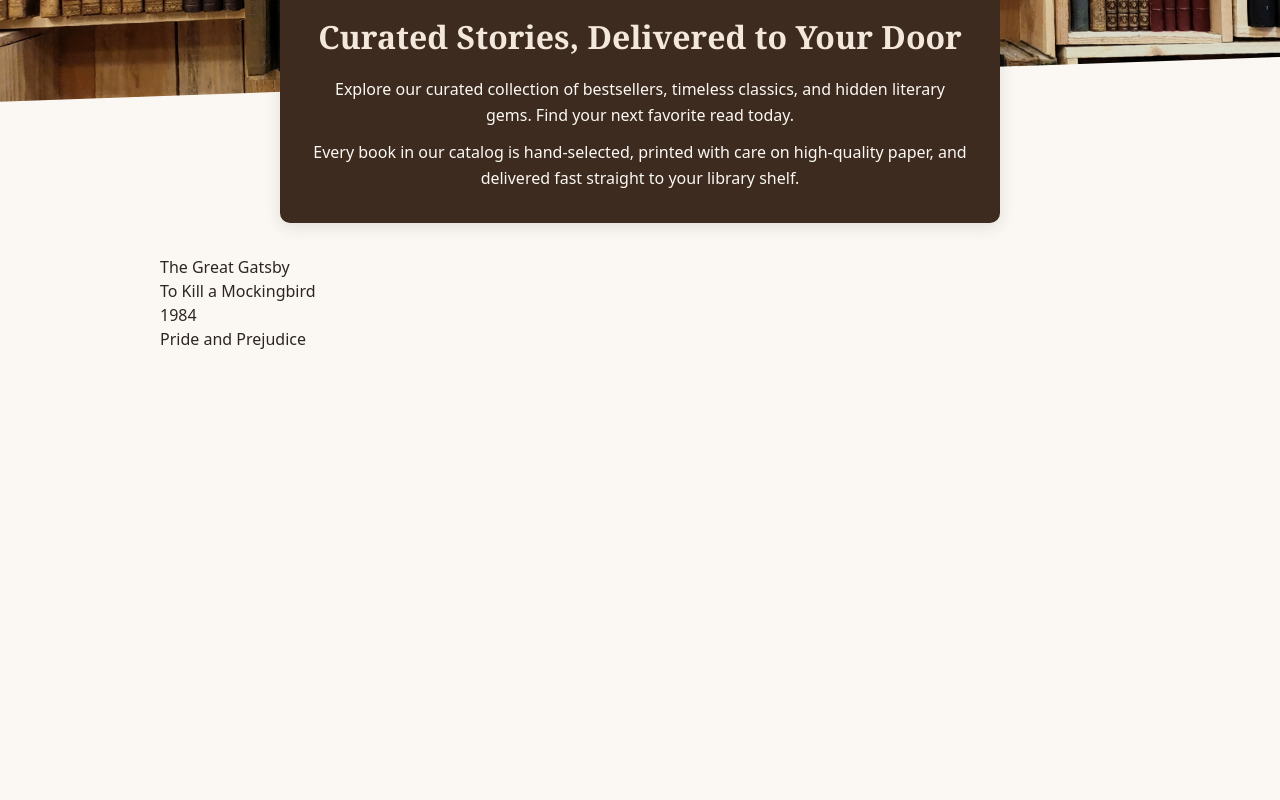
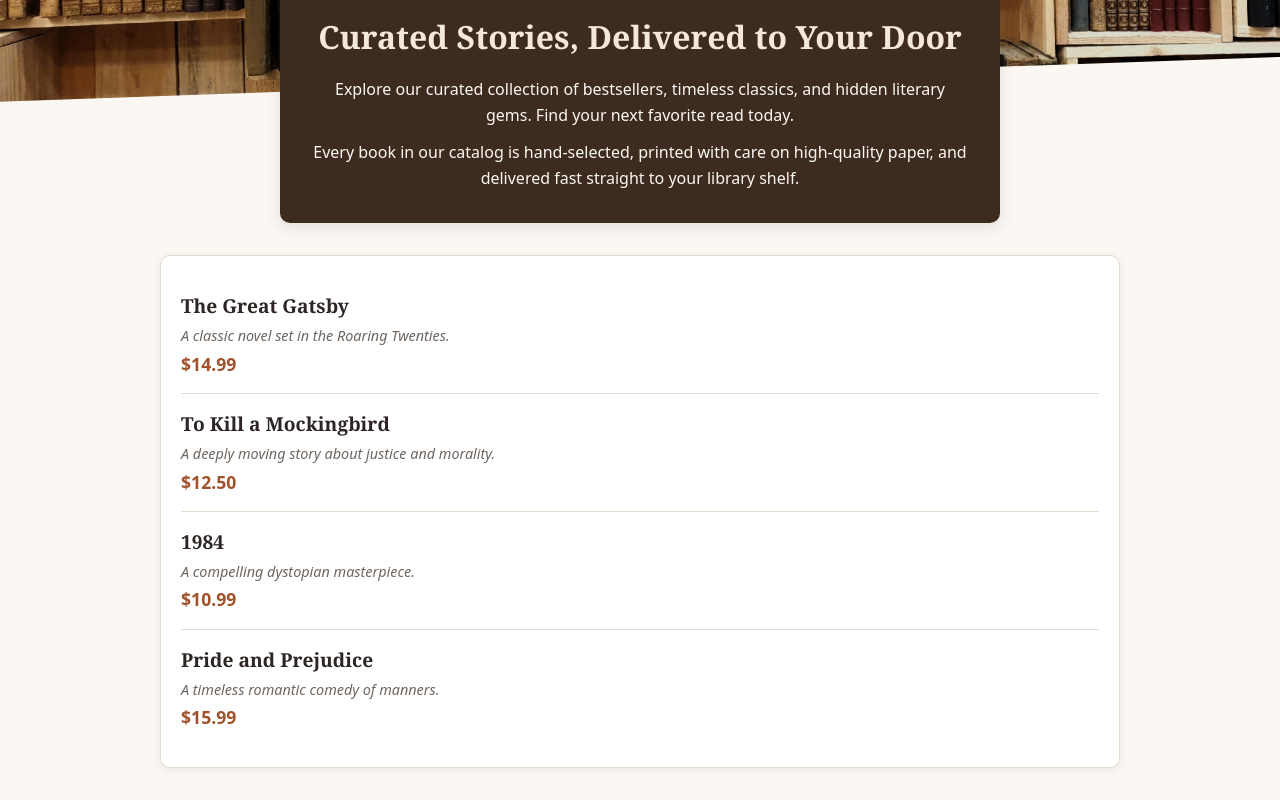
Before and after one commit to haysway/book-haven, a React (Vite) app: page / in a window 1280 px wide. Shown: the part 259-1059 px from the top of the page. Before the commit the page ends 800 px from the top, so only its background shows below. Built offline with nearby package versions, Linux system fonts and the light colour scheme.

Commit message:
style: book item and card component created

```diff
--- a/src/components/Books/AvailableBooks.jsx
+++ b/src/components/Books/AvailableBooks.jsx
@@ -1,4 +1,6 @@
 import classes from './AvailableBooks.module.css';
+import Card from '../UI/Card';
+import BookItem from './book-item/BookItem';
 
 const DUMMY_BOOKS = [
     {
@@ -29,12 +31,20 @@ const DUMMY_BOOKS = [
 
 const AvailableBooks = () => {
     const booksList = DUMMY_BOOKS.map((book) => (
-        <li key={book.id}>{book.name}</li>
+        <BookItem
+            id={book.id}
+            key={book.id}
+            name={book.name}
+            description={book.description}
+            price={book.price}
+        />
     ));
 
     return (
         <section className={classes.books}>
-            <ul>{booksList}</ul>
+            <Card>
+                <ul>{booksList}</ul>
+            </Card>
         </section>
     );
 };
--- /dev/null
+++ b/src/components/Books/book-item/BookItem.jsx
@@ -0,0 +1,21 @@
+import classes from './BookItem.module.css';
+
+const BookItem = (props) => {
+    const price = `$${props.price.toFixed(2)}`;
+
+    return (
+        <li className={classes.book}>
+            <div>
+                <h3>{props.name}</h3>
+                <div className={classes.description}>{props.description}</div>
+                <div className={classes.price}>{price}</div>
+            </div>
+
+            <div>
+                {/* TODO: Add quantity selection form */}
+            </div>
+        </li>
+    );
+};
+
+export default BookItem;
--- /dev/null
+++ b/src/components/Books/book-item/BookItem.module.css
@@ -0,0 +1,32 @@
+.book {
+  display: flex;
+  justify-content: space-between;
+  margin: 1rem 0;
+  padding-bottom: 1rem;
+  border-bottom: 1px solid var(--color-border);
+}
+
+.book:last-child {
+  border-bottom: none;
+  padding-bottom: 0;
+}
+
+.book h3 {
+  font-family: var(--font-family);
+  margin-bottom: 0.25rem;
+  color: var(--color-text);
+  font-size: 1.2rem;
+}
+
+.description {
+  font-style: italic;
+  color: var(--color-text-light);
+  font-size: 0.9rem;
+}
+
+.price {
+  margin-top: 0.25rem;
+  font-weight: bold;
+  color: var(--color-primary);
+  font-size: 1.1rem;
+}
--- /dev/null
+++ b/src/components/UI/Card.jsx
@@ -0,0 +1,7 @@
+import classes from './Card.module.css';
+
+const Card = (props) => {
+    return <div className={classes.card}>{props.children}</div>;
+};
+
+export default Card;
--- /dev/null
+++ b/src/components/UI/Card.module.css
@@ -0,0 +1,7 @@
+.card {
+  background: var(--color-surface);
+  border: 1px solid var(--color-border);
+  border-radius: var(--radius-md);
+  box-shadow: var(--shadow-sm);
+  padding: 1.25rem;
+}
```
